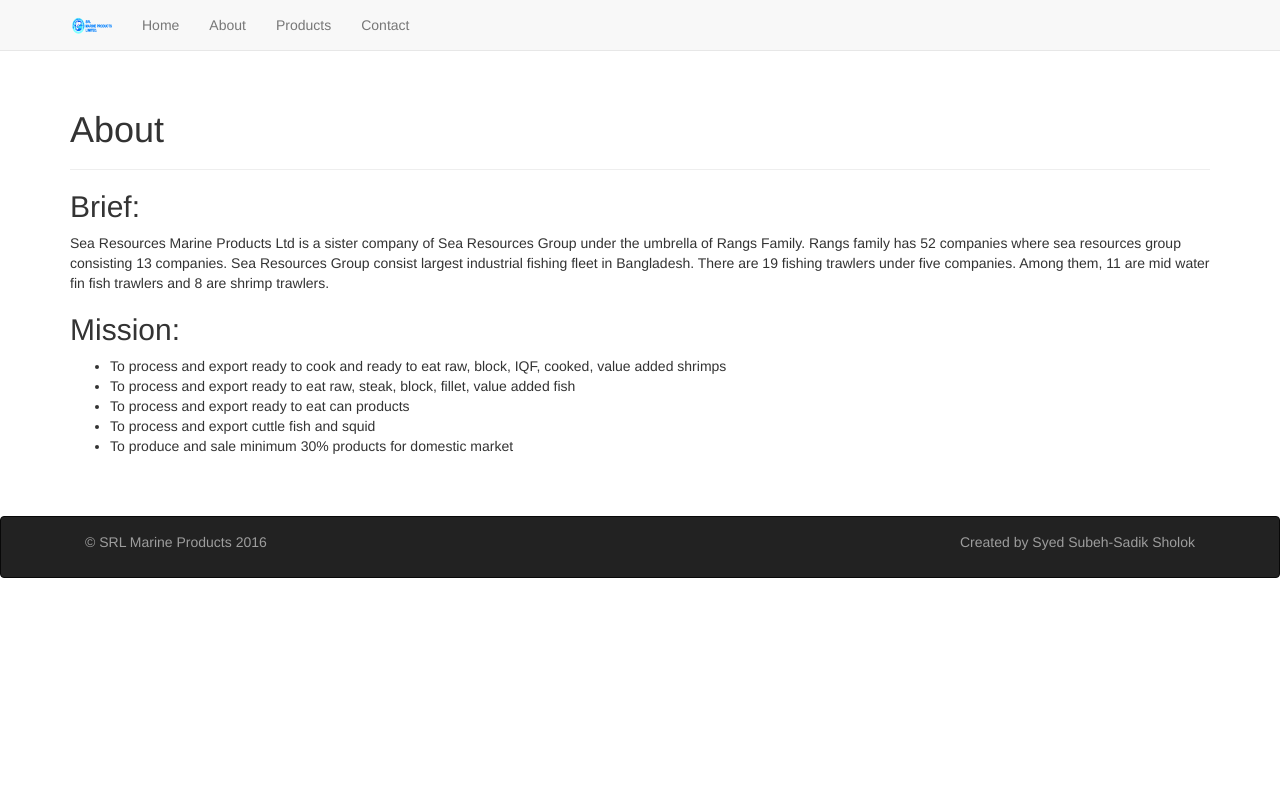
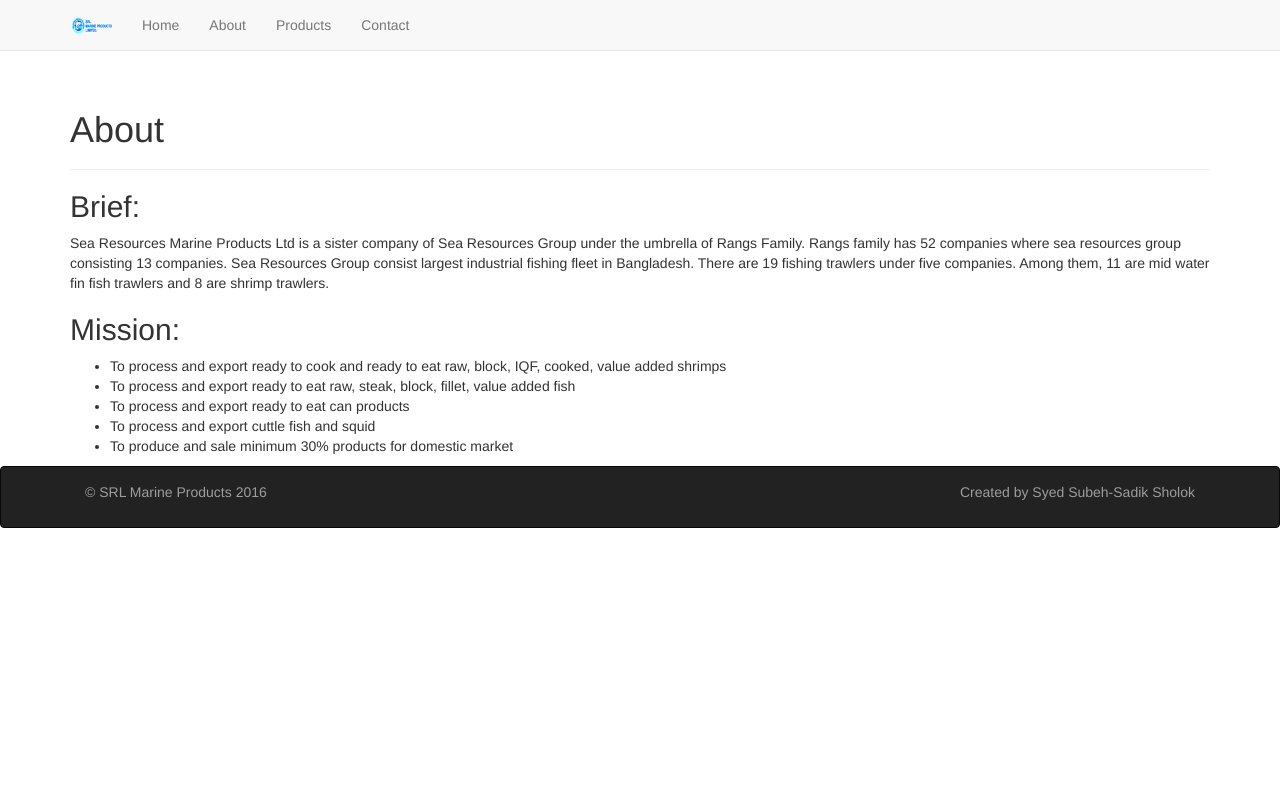
Before and after one commit to BroSholok/SRL-Marine-Products, a Flask app: page /about in a window 1280 px wide. Run offline with Flask 2, Linux system fonts and the light colour scheme; some libraries are stand-ins or nearby versions.

Commit message:
Modified the footer

```diff
--- a/static/css/custom.css
+++ b/static/css/custom.css
@@ -1,9 +1,18 @@
+html {
+  position: relative;
+  min-height: 100%;
+}
 body {
-	padding-top: 70px;
-	padding-bottom: 70px;
+  padding-top: 70px;
+  padding-bottom: 70px;
+  margin-bottom: 60px;
 }
 
 /* footer */
-footer {
-	padding-top: 50px;
+.footer {
+  position: absolute;
+  bottom: 0;
+  width: 100%;
+  height: 60px;
+  background-color: #262626;
 }
```
